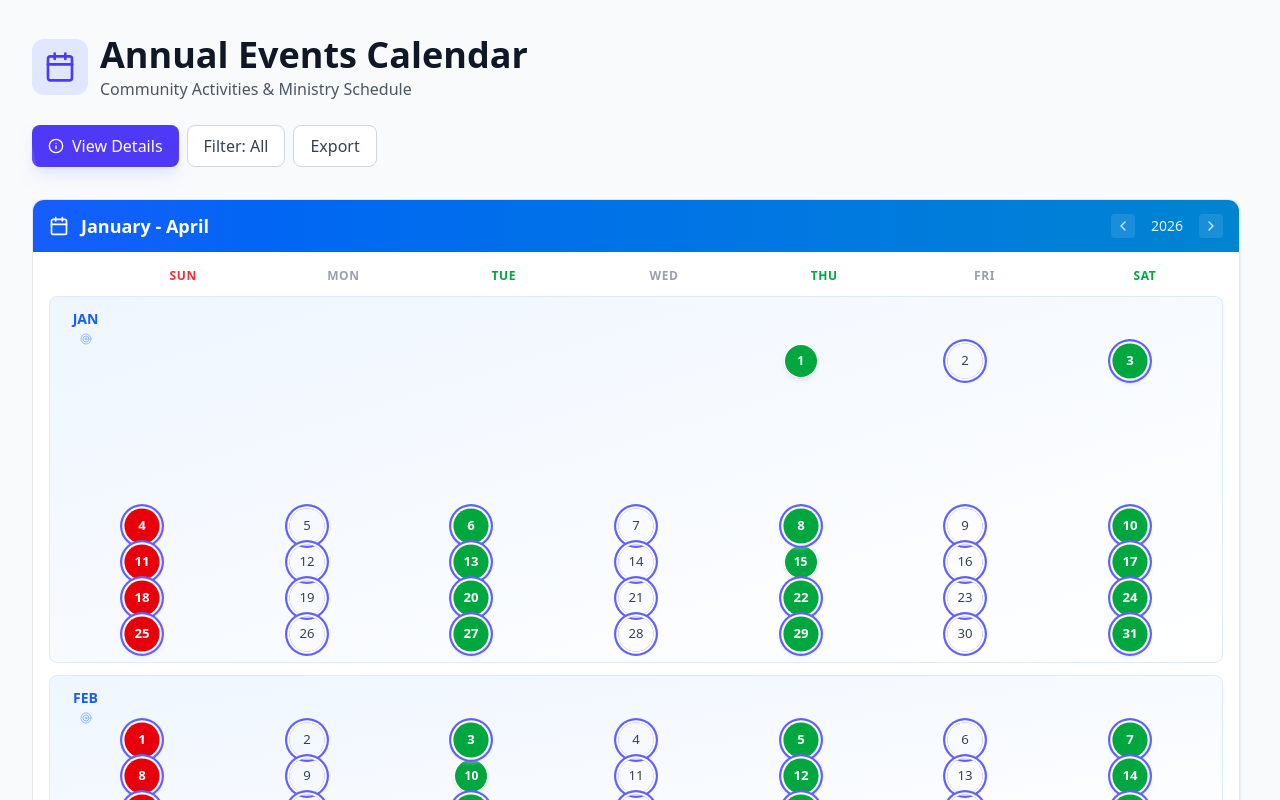
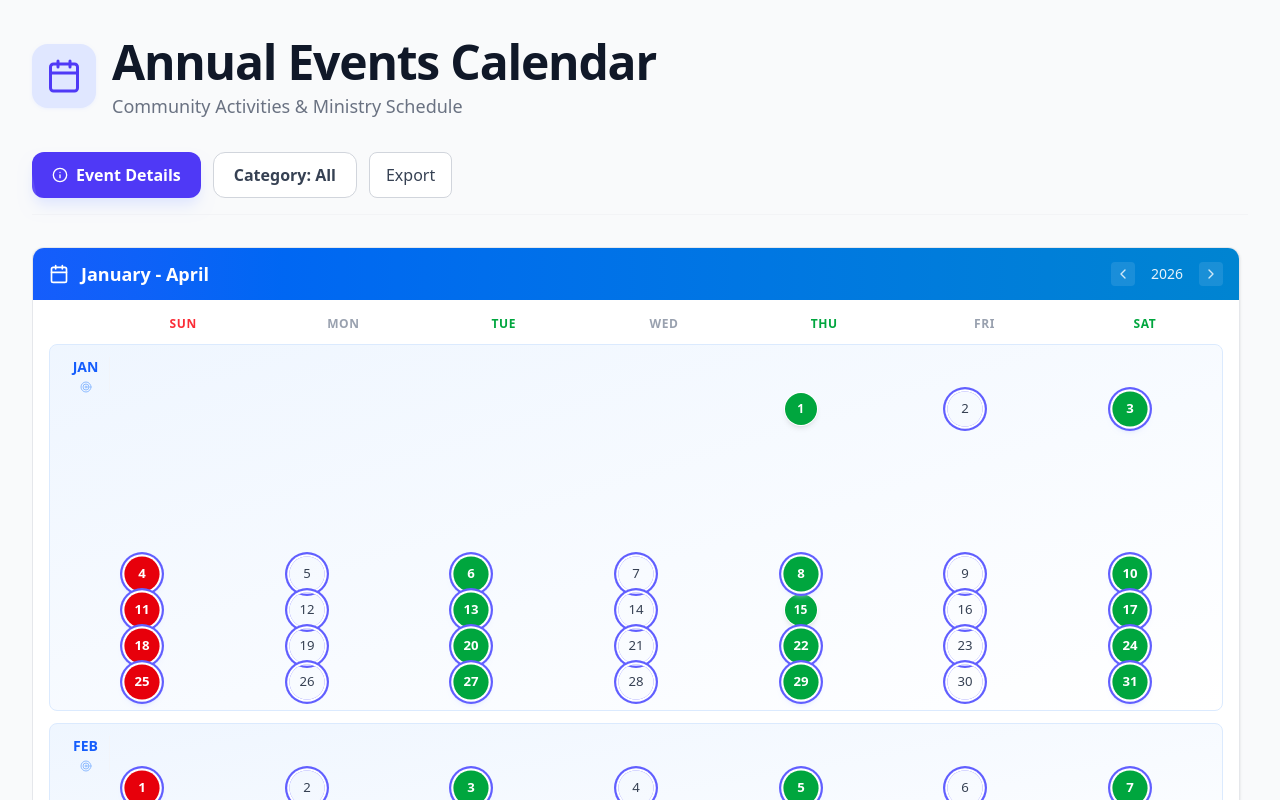
Before and after one commit to jeffkaberagithara-guru/pcea-calendar, a React (Vite) app: page / in a window 1280 px wide. Shown: the top 800 px of the page. Built offline with nearby package versions, Linux system fonts and the light colour scheme.

Commit message:
Updated App.jsx file

```diff
--- a/src/App.jsx
+++ b/src/App.jsx
@@ -113,36 +113,36 @@ function App() {
   return (
     <main className="min-h-screen bg-gray-50 flex flex-col">
       <div className="w-full max-w-[1800px] mx-auto flex flex-col min-h-screen">
-        <header className="p-4 md:p-8 pb-4 shrink-0">
-          <div className="flex flex-col sm:flex-row justify-between items-start sm:items-center gap-4 mb-6">
-            <div className="flex items-center gap-3">
-              <div className="p-3 bg-indigo-100 rounded-xl">
-                <Calendar className="w-8 h-8 text-indigo-600" />
+        <header className="p-4 md:p-8 pb-3 shrink-0">
+          <div className="flex flex-col sm:flex-row justify-between items-start sm:items-center gap-6 mb-8">
+            <div className="flex items-center gap-4">
+              <div className="p-3.5 bg-indigo-100 rounded-2xl shadow-sm shadow-indigo-50">
+                <Calendar className="w-9 h-9 text-indigo-600" />
               </div>
               <div>
-                <h1 className="text-2xl sm:text-3xl md:text-4xl font-bold text-gray-900 leading-tight">Annual Events Calendar</h1>
-                <p className="text-sm sm:text-base text-gray-600">Community Activities & Ministry Schedule</p>
+                <h1 className="text-2xl sm:text-3xl md:text-5xl font-extrabold text-gray-900 leading-tight tracking-tight">Annual Events Calendar</h1>
+                <p className="text-sm sm:text-lg text-gray-500 font-medium">Community Activities & Ministry Schedule</p>
               </div>
             </div>
           </div>
 
-          <div className="flex flex-wrap gap-2 relative">
+          <div className="flex flex-wrap gap-3 relative pb-4 border-b border-gray-100">
             <button
               onClick={() => {
                 document.getElementById('events-panel')?.scrollIntoView({ behavior: 'smooth' });
               }}
-              className="px-3 sm:px-4 py-2 bg-indigo-600 text-white text-sm sm:text-base rounded-lg hover:bg-indigo-700 transition-all active:scale-95 shadow-lg shadow-indigo-100 flex items-center gap-2 group relative overflow-hidden shrink-0"
+              className="px-5 py-2.5 bg-indigo-600 text-white text-sm sm:text-base font-semibold rounded-xl hover:bg-indigo-700 transition-all active:scale-95 shadow-lg shadow-indigo-100 flex items-center gap-2 group relative overflow-hidden shrink-0"
             >
               <div className="absolute inset-0 bg-white/10 translate-x-[-100%] group-hover:translate-x-[100%] transition-transform duration-500 skew-x-12"></div>
               <Info className="w-4 h-4" />
-              <span>View Details</span>
+              <span>Event Details</span>
             </button>
             <div className="relative">
               <button
                 onClick={() => setShowFilters(!showFilters)}
-                className={`px-3 sm:px-4 py-2 border rounded-lg text-sm sm:text-base transition-all active:scale-95 flex items-center gap-2 ${filterType !== 'all' ? "bg-indigo-50 border-indigo-200 text-indigo-700 font-medium" : "bg-white border-gray-300 text-gray-700 hover:bg-gray-50"}`}
+                className={`px-5 py-2.5 border rounded-xl text-sm sm:text-base font-semibold transition-all active:scale-95 flex items-center gap-2 ${filterType !== 'all' ? "bg-indigo-50 border-indigo-200 text-indigo-700 shadow-sm" : "bg-white border-gray-300 text-gray-700 hover:bg-gray-50 hover:border-gray-400"}`}
               >
-                Filter: {filterType === 'all' ? 'All' : filterType.charAt(0).toUpperCase() + filterType.slice(1)}
+                Category: {filterType === 'all' ? 'All' : filterType.charAt(0).toUpperCase() + filterType.slice(1)}
               </button>
 
               {showFilters && (
```
